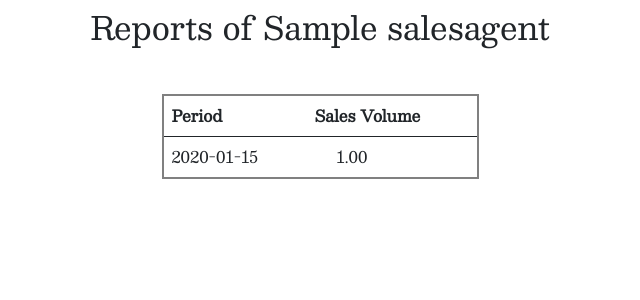
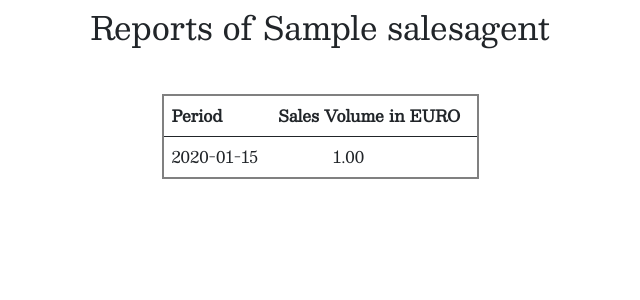
Before and after one commit to Maazcodes/SalesProject, a Django app: page /report-agent-api/1/ in a window 1280 px wide. Shown: the part 56-356 px from the top of the page, without its empty margins (320-960 px from the left). Run offline with Django 3.2, Linux system fonts and the light colour scheme; tables that the repository leaves empty hold one stand-in row (values such as "Sample post").

Commit message:
updated column title

```diff
--- a/salesapp/serializer.py
+++ b/salesapp/serializer.py
@@ -1,13 +1,9 @@
+from tabnanny import verbose
 from rest_framework import serializers
 from salesapp.models import SalesAgent,SalesReport
 from django import template
 import calendar
 
-register = template.Library()
-
-@register.filter
-def month_name(value):
-    return calendar.month_name[value]
 
 
 class SalesAgentSerializer(serializers.ModelSerializer):
--- a/templates/sales_report_list_agent.html
+++ b/templates/sales_report_list_agent.html
@@ -13,14 +13,14 @@
     <thead>
         <tr>
         <th scope="col">Period</th>
-        <th scope="col">Sales Volume</th>
+        <th scope="col">Sales Volume in EURO</th>
         </tr>
     </thead>
     {% for sales_report in sales_reports %}
     <tbody>
         <tr>
         <td>{{sales_report.period}}</td>
-        <td style="padding-left: 30px;">{{sales_report.sales_volume}}</td>
+        <td style="padding-left: 63px;">{{sales_report.sales_volume}}</td>
         </tr>
     </tbody>
     {% endfor %}
```
